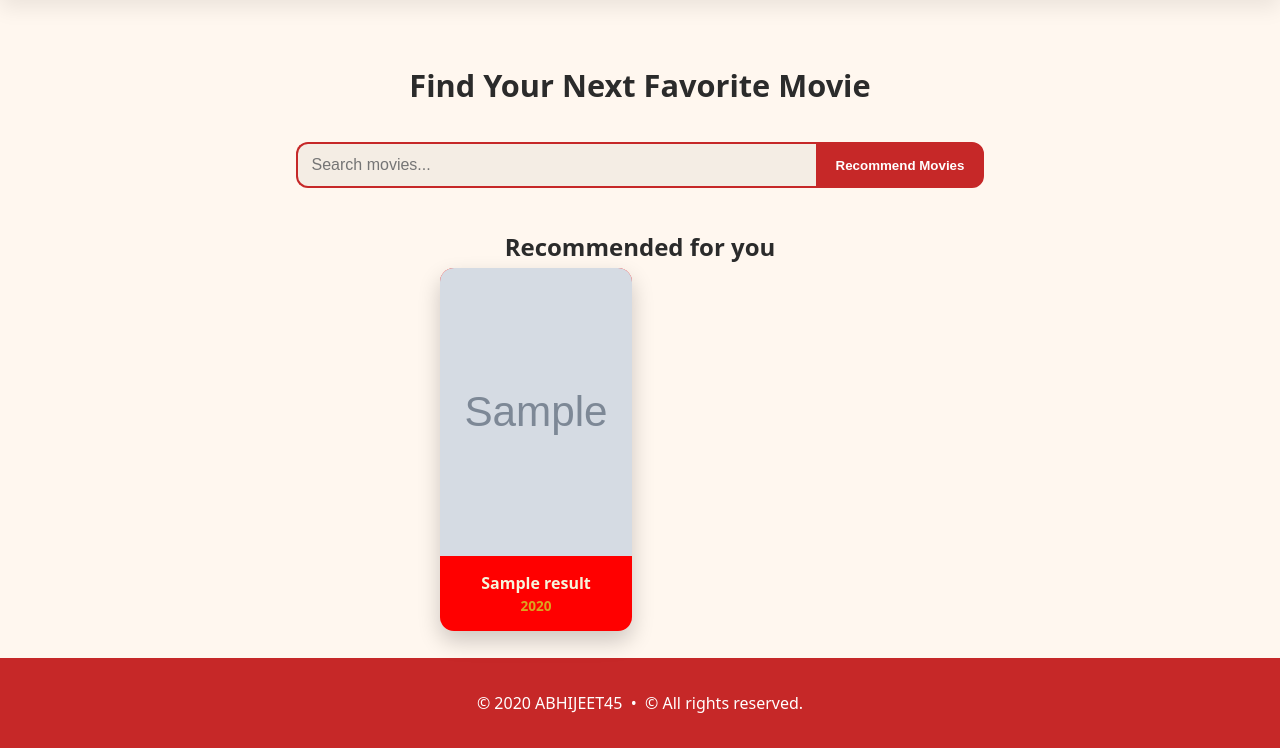
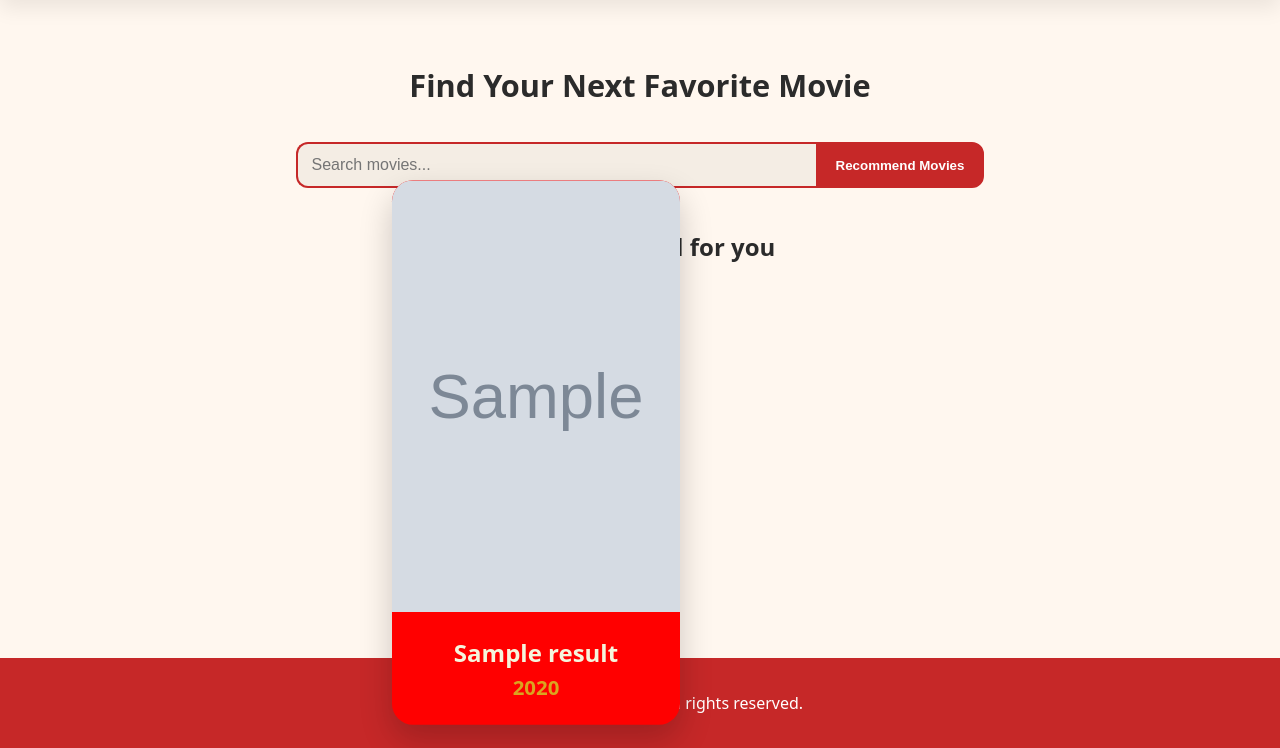
Before and after one commit to abhithombare45/Movie-Recommender-System, a Flask app: template templates/index.html in a window 1280 px wide, with the pointer over the restyled element. Shown: the part 70-818 px from the top of the page. Run offline with Flask 3, Linux system fonts and the light colour scheme; the template is opened without the code that fills it: most values are stand-ins (such as "Sample title", 1, 10 or a date in 2020); grey boxes marked "Sample" are stand-in pictures; parts of the project's set-up code (start-up, migrations or seed data) failed here and were passed over.

Commit message:
Auto COMMIT on React Tut Project

```diff
--- a/static/css/styles.css
+++ b/static/css/styles.css
@@ -212,8 +212,9 @@ body {
 }
 
 .movie-card:hover {
-  transform: translateY(-3px);
+  transform: translateY(-8px);
   box-shadow: 0 10px 22px rgba(0, 0, 0, 0.2);
+  transform: scale(1.5);
 }
 
 .poster {
```
